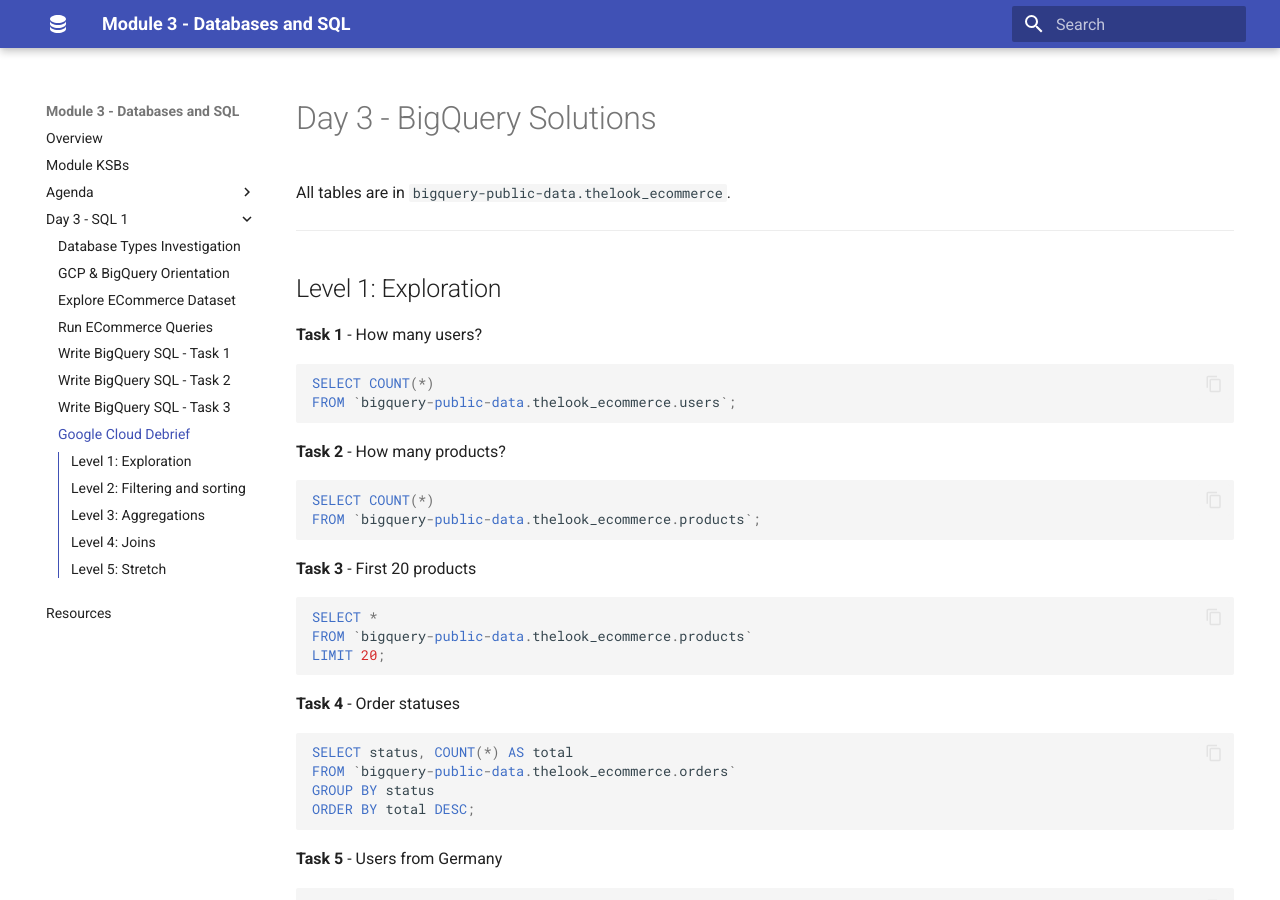
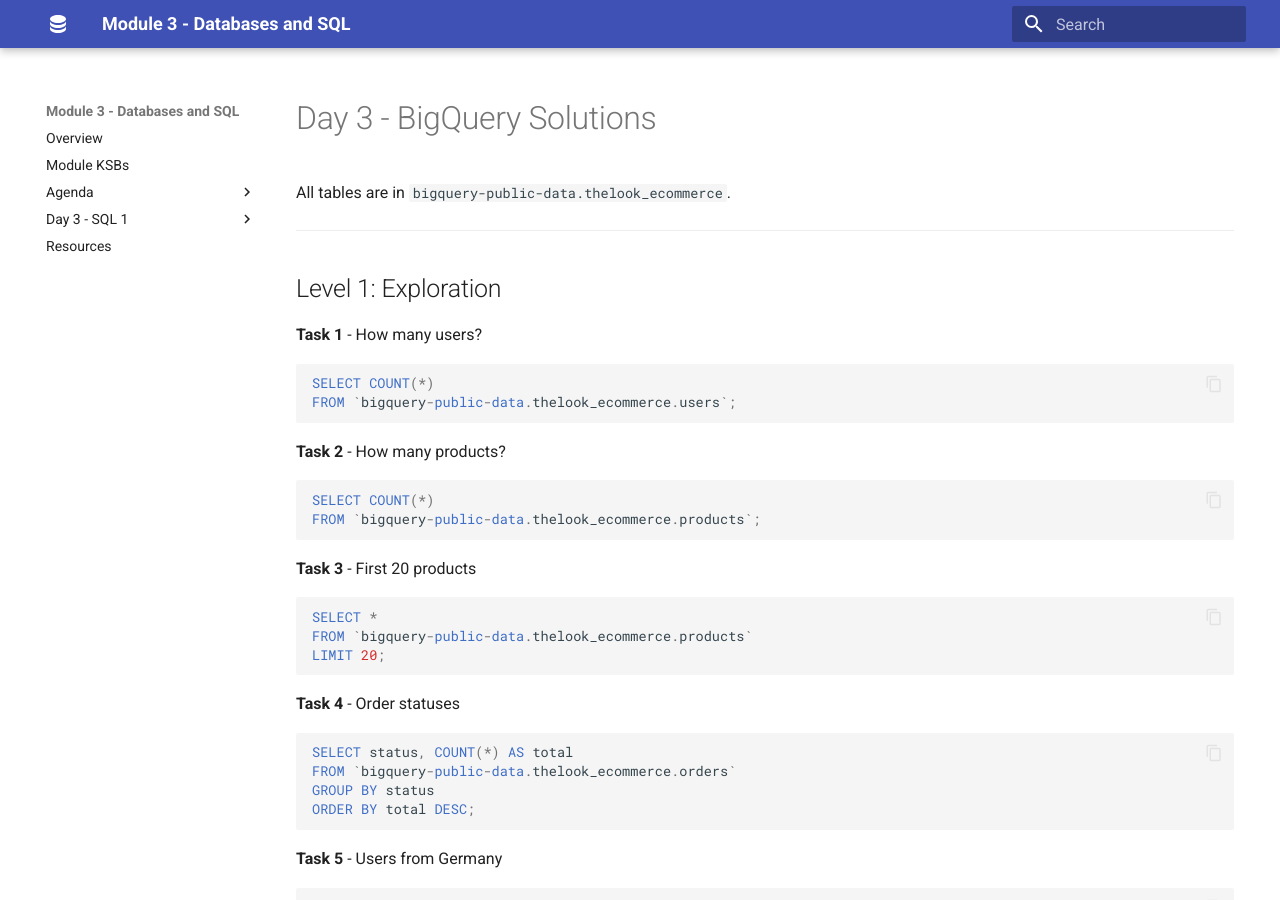
Before and after one commit to qaalabs/DA4M3G, an MkDocs documentation site: the page built from docs/day3/bigquery-solutions.md, in a window 1280 px wide and 900 px high. Built offline with MkDocs 1.6.1 and Material for MkDocs 9.7.7, drawn with Linux system fonts in a browser that asks for light colours.

Commit message:
Auto commit by uthisha

```diff
--- a/docs/agenda/day3.md
+++ b/docs/agenda/day3.md
@@ -31,7 +31,7 @@
 - **Practice**: [Write BigQuery SQL - Task 1](../day3/bigquery-tasks-1.md)
 - **Practice**: [Write BigQuery SQL - Task 2](../day3/bigquery-tasks-2.md)
 - **Practice**: [Write BigQuery SQL - Task 3](../day3/bigquery-tasks-3.md)
-- **Discussion**: [Google Cloud Debrief](../day3/bigquery-solutions.md)
+- **Discussion**: Google Cloud Debrief
 -
 
 ## 🎁 Wrap
--- a/mkdocs.yml
+++ b/mkdocs.yml
@@ -20,7 +20,6 @@ nav:
     - "Write BigQuery SQL - Task 1": day3/bigquery-tasks-1.md
     - "Write BigQuery SQL - Task 2": day3/bigquery-tasks-2.md
     - "Write BigQuery SQL - Task 3": day3/bigquery-tasks-3.md
-    - "Google Cloud Debrief": day3/bigquery-solutions.md
 
   - Resources: resources.md
 
@@ -28,6 +27,7 @@ not_in_nav: |
   404.md
   trainer.md
   day3/framing.md
+  day3/bigquery-solutions.md
   google/GCPFCI.md
   google/GCPMDLDW.md
 
--- a/zensical.toml
+++ b/zensical.toml
@@ -15,7 +15,6 @@ nav = [
     {"Write BigQuery SQL - Task 1" = "day3/bigquery-tasks-1.md"},
     {"Write BigQuery SQL - Task 2" = "day3/bigquery-tasks-2.md"},
     {"Write BigQuery SQL - Task 3" = "day3/bigquery-tasks-3.md"},
-    {"Google Cloud Debrief" = "day3/bigquery-solutions.md"},
   ]},
   {"Resources" = "resources.md"},
 ]
```
